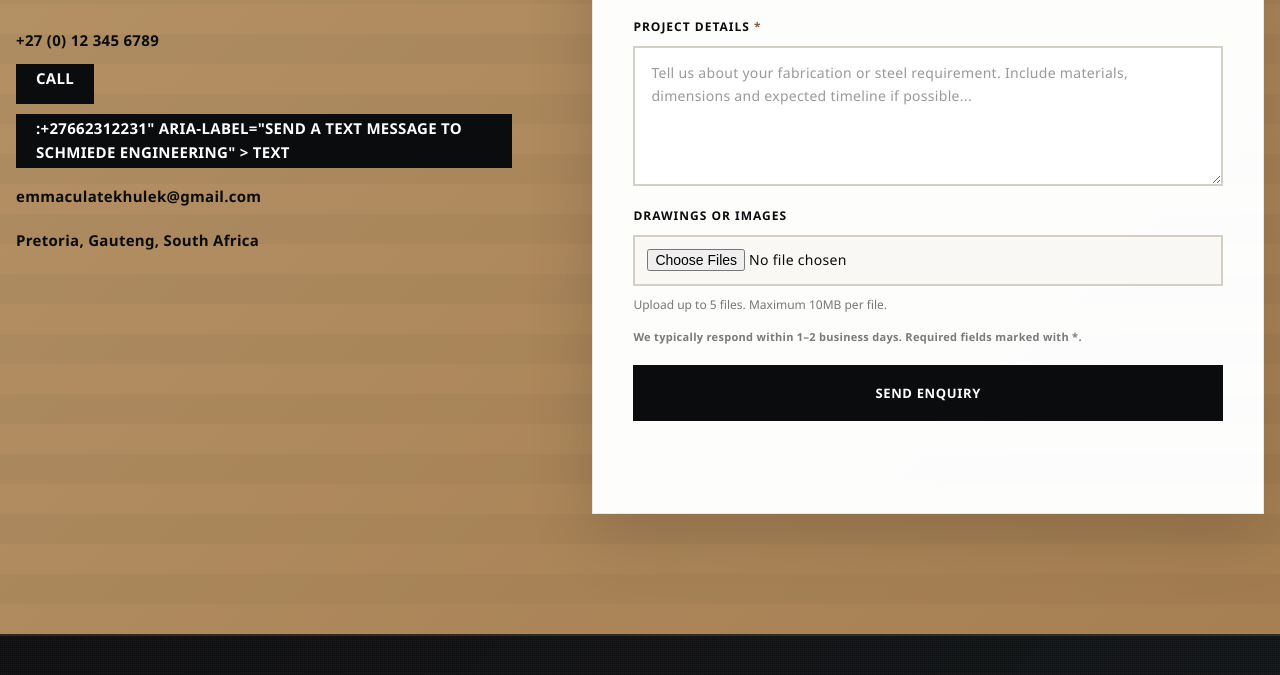
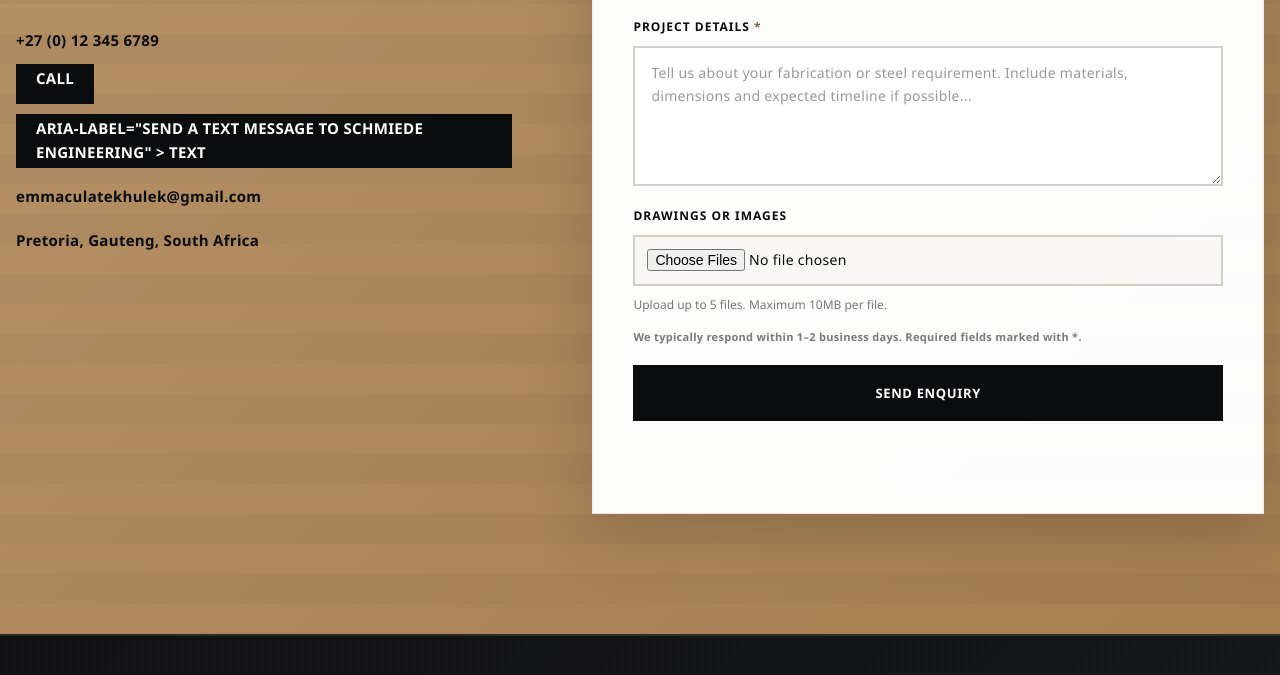
Before and after one commit to FezelaKhubeka/Schmiede-engineering-pty-Ltd-, a plain HTML site: page index.html in a window 1280 px wide. Shown: the part 5138-5813 px from the top of the page. Drawn offline with Linux system fonts and the light colour scheme.

Commit message:
Update index.html

```diff
--- a/index.html
+++ b/index.html
@@ -1622,7 +1622,7 @@
                   </a>
                   <a
                     class="phone-button"
-                    href="<a"https://wa.me/27662312231?text=Hello%20SCHMIEDE%20Engineering.%20I%20would%20like%20to%20request%20a%20quotation%20for%20a%20custom%20engineering%20project.">:+27662312231"
+               <a href="https://wa.me/27662312231?text=Hello%20SCHMIEDE%20Engineering.%20I%20would%20like%20to%20request%20a%20quotation%20for%20a%20custom%20engineering%20project.">
                     aria-label="Send a text message to SCHMIEDE Engineering"
                   >
                     Text
```
